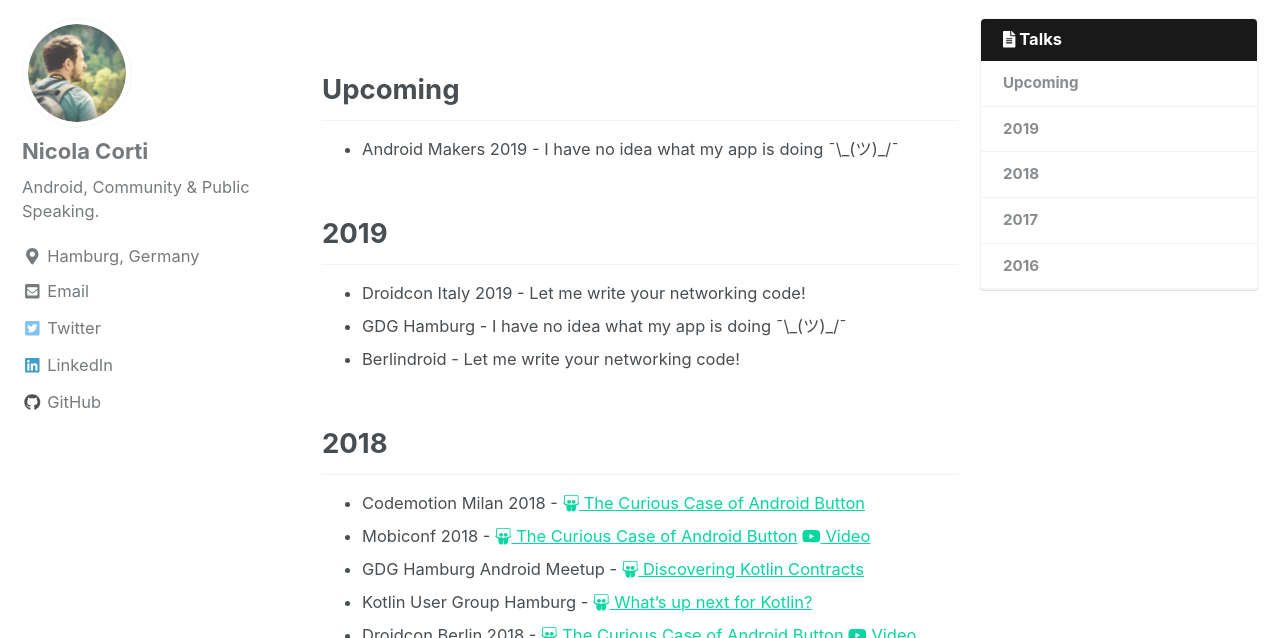
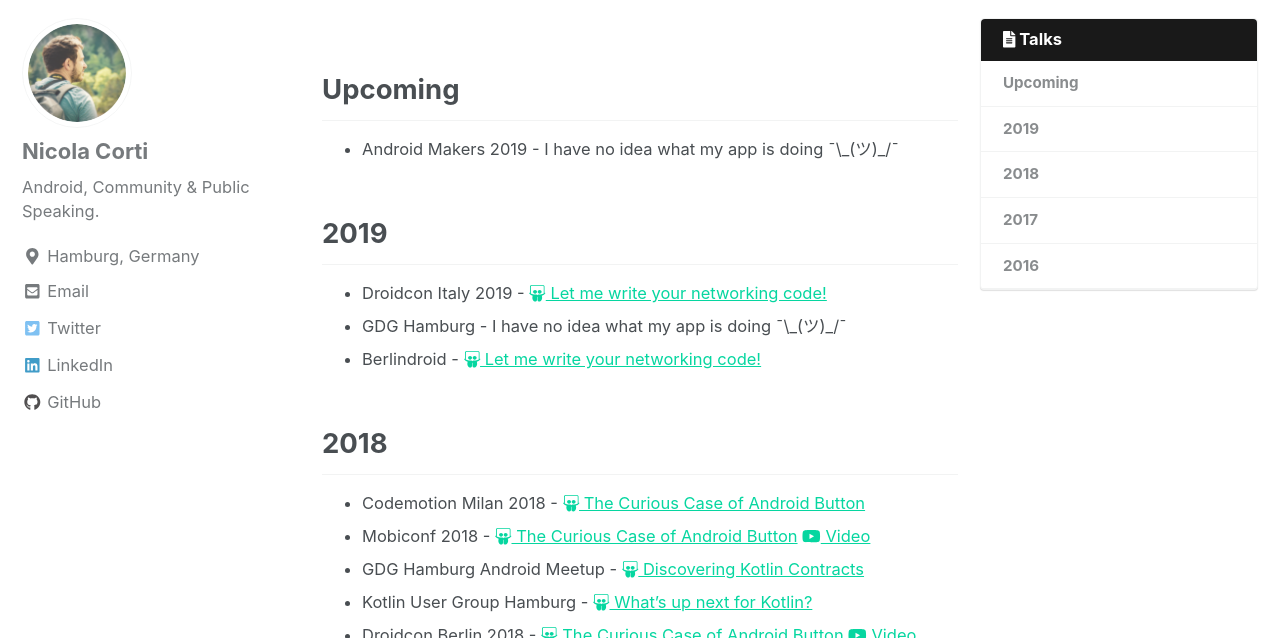
Before and after one commit to cortinico/cortinico.github.io, a Jekyll site: the page built from _pages/talks.md, in a window 1280 px wide and 900 px high, cut to the strip 262-900 px from the top of the window. Built offline with Jekyll 4.4.1, drawn with Linux system fonts in a browser that asks for light colours; nearby versions of some CDN libraries.

Commit message:
Added slides for 'Let me write your networking code'

```diff
--- a/_pages/talks.md
+++ b/_pages/talks.md
@@ -20,9 +20,9 @@
 
 ## 2019
 
-* Droidcon Italy 2019 - Let me write your networking code!
+* Droidcon Italy 2019 - [<i class="fab fa-slideshare"></i> Let me write your networking code!](http://bit.ly/slides-codegen)
 * GDG Hamburg - I have no idea what my app is doing ¯\\\_(ツ)_/¯
-* Berlindroid - Let me write your networking code!
+* Berlindroid - [<i class="fab fa-slideshare"></i> Let me write your networking code!](http://bit.ly/slides-codegen)
 {: .talk-section }
 
 ## 2018
```
